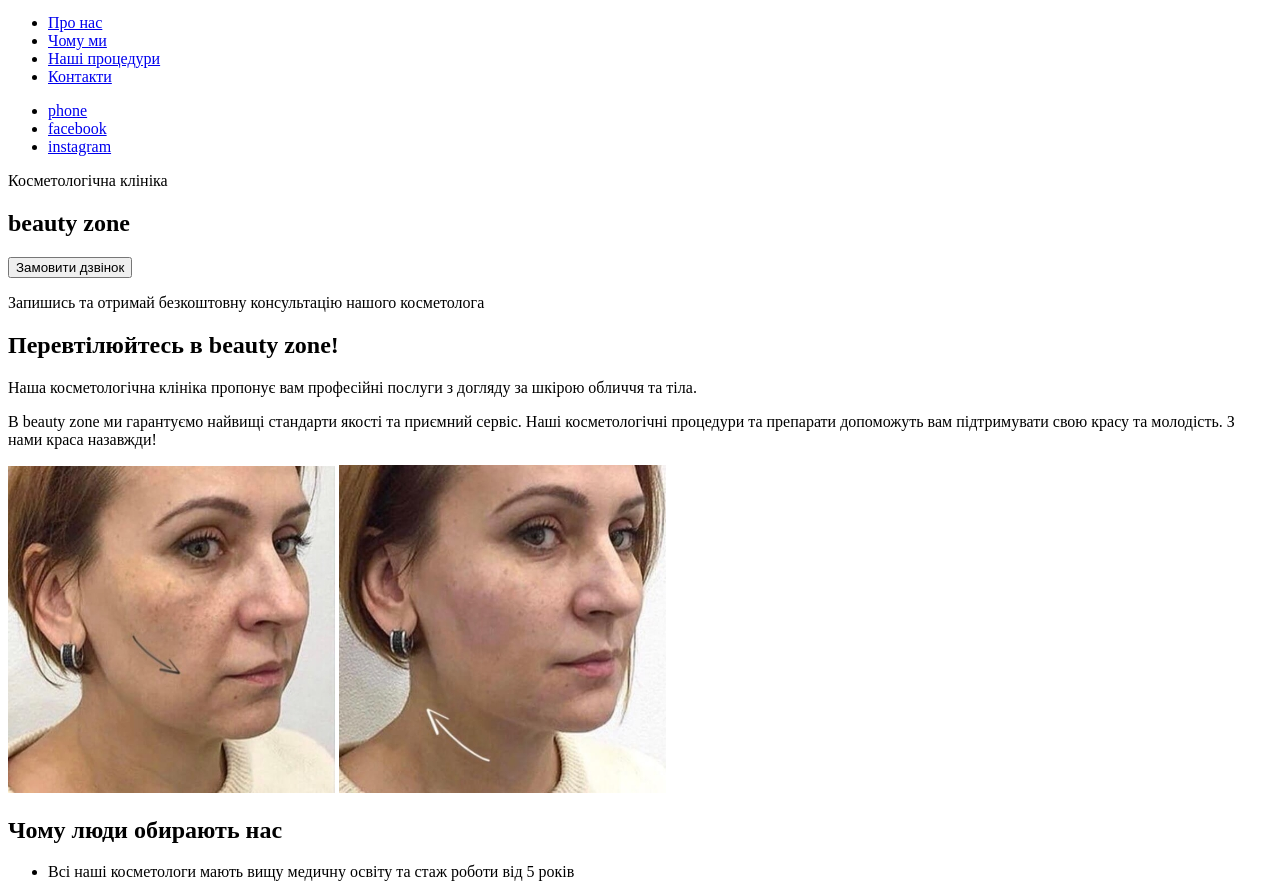
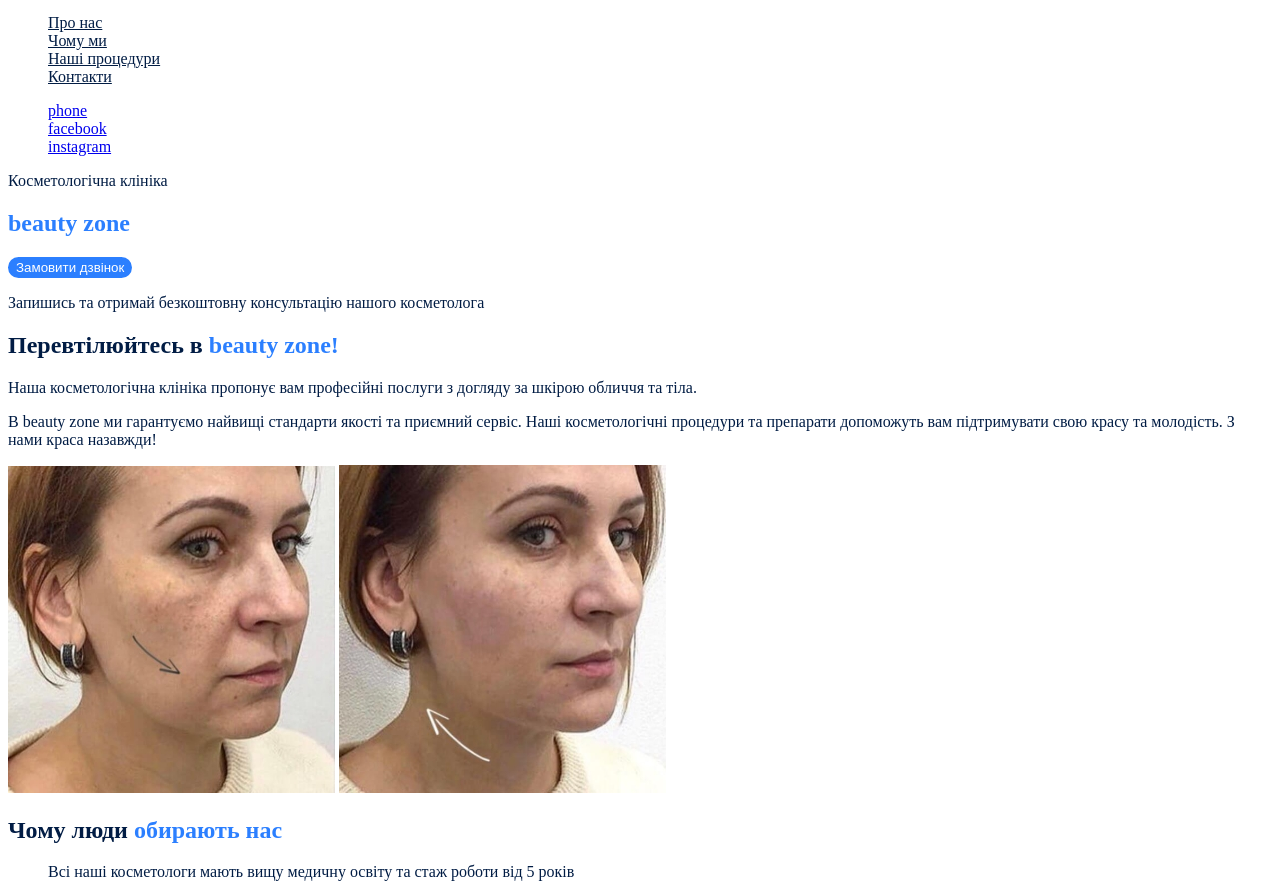
Before and after one commit to Vasyl-Zakharuk/genius-homework-1, a plain HTML site: page index.html in a window 1280 px wide. Shown: the part 53-947 px from the top of the page. Drawn offline with Linux system fonts and the light colour scheme.

Commit message:
Add styles.css and css variables

```diff
--- /dev/null
+++ b/css/styles.css
@@ -0,0 +1,49 @@
+:root {
+  --beauty-landing-background: #fff;
+  --beauty-light-1: #2b7fff;
+  --beauty-light-2: #ffd02b;
+  --beauty-light-3: #747272;
+  --beauty-dark-1: #011c44;
+  --beauty-dark-2: #4a4a4a;
+  --beauty-dark-3: #011f4a;
+}
+/* Base */
+body {
+  color: var(--beauty-dark-1);
+}
+
+ul {
+  list-style-type: none;
+}
+
+/* Button */
+.button {
+  color: var(--beauty-landing-background);
+  background-color: var(--beauty-light-1);
+  border: 2px solid var(--beauty-light-1);
+  border-radius: 32px;
+  cursor: pointer;
+}
+
+.button:hover {
+  color: var(--beauty-dark-1);
+  background-color: var(--beauty-landing-background);
+}
+
+/* Header */
+.header-link {
+  color: var(--beauty-dark-1);
+}
+
+.header-link:hover {
+  color: var(--beauty-light-1);
+}
+
+/* Hero section */
+.hero-title {
+  color: var(--beauty-light-1);
+}
+
+span.accent {
+  color: var(--beauty-light-1);
+}
--- a/index.html
+++ b/index.html
@@ -5,6 +5,7 @@
     <meta http-equiv="X-UA-Compatible" content="IE=edge" />
     <meta name="viewport" content="width=device-width, initial-scale=1.0" />
     <title>Beauty Zone</title>
+    <link rel="stylesheet" href="./css/styles.css" />
   </head>
   <body>
     <header class="header">
@@ -13,10 +14,10 @@
           <img src="./images/logo.svg" alt="Логотип Beauty Zone" />
         </a>
         <ul>
-          <li><a href="#about">Про нас</a></li>
-          <li><a href="#why-us">Чому ми</a></li>
-          <li><a href="#procedures">Наші процедури</a></li>
-          <li><a href="#find">Контакти</a></li>
+          <li><a class="header-link" href="#about">Про нас</a></li>
+          <li><a class="header-link" href="#why-us">Чому ми</a></li>
+          <li><a class="header-link" href="#procedures">Наші процедури</a></li>
+          <li><a class="header-link" href="#find">Контакти</a></li>
         </ul>
         <ul>
           <li>
@@ -43,12 +44,14 @@
     <main>
       <section>
         <p>Косметологічна клініка</p>
-        <h1 lang="en">beauty zone</h1>
-        <button type="button">Замовити дзвінок</button>
+        <h1 class="hero-title">beauty zone</h1>
+        <button class="button" type="button">Замовити дзвінок</button>
         <p>Запишись та отримай безкоштовну консультацію нашого косметолога</p>
       </section>
       <section id="about">
-        <h2>Перевтілюйтесь в <span>beauty zone!</span></h2>
+        <h2 class="section-title">
+          Перевтілюйтесь в <span class="accent">beauty zone!</span>
+        </h2>
         <p>
           Наша косметологічна клініка пропонує вам професійні послуги з догляду
           за шкірою обличчя та тіла.
@@ -68,7 +71,9 @@
         />
       </section>
       <section id="why-us">
-        <h2>Чому люди <span>обирають нас</span></h2>
+        <h2 class="section-title">
+          Чому люди <span class="accent">обирають нас</span>
+        </h2>
         <ul>
           <li>
             <!-- icon -->
@@ -94,7 +99,9 @@
         </ul>
       </section>
       <section id="procedures">
-        <h2>Наші <span>процедури</span></h2>
+        <h2 class="section-title">
+          Наші <span class="accent">процедури</span>
+        </h2>
         <ul>
           <li>
             <article><h3>Маски для обличчя</h3></article>
@@ -107,8 +114,8 @@
           </li>
         </ul>
       </section>
-      <section id="find">
-        <h2>Як нас <span>знайти</span></h2>
+      <section id="find-us">
+        <h2 class="section-title">Як нас <span class="accent">знайти</span></h2>
         <iframe
           src="https://www.google.com/maps/embed?pb=!1m18!1m12!1m3!1d2537.475791668505!2d30.775223399999994!3d50.50671339999999!2m3!1f0!2f0!3f0!3m2!1i1024!2i768!4f13.1!3m3!1m2!1s0x40d4d97de411b701%3A0x48116b28f7f00d94!2z0LLRg9C70LjRhtGPINCi0LDRgNCw0YHQsCDQqNC10LLRh9C10L3QutCwLCA1LCDQkdGA0L7QstCw0YDQuCwg0JrQuNGX0LLRgdGM0LrQsCDQvtCx0LvQsNGB0YLRjCwgMDc0MDA!5e0!3m2!1suk!2sua!4v1734100608949!5m2!1suk!2sua"
           width="605"
@@ -117,7 +124,9 @@
           loading="lazy"
           referrerpolicy="no-referrer-when-downgrade"
         ></iframe>
-        <button type="submit">Записатись безкоштовно</button>
+        <button class="button enroll" type="submit">
+          Записатись безкоштовно
+        </button>
       </section>
     </main>
     <footer>
```
